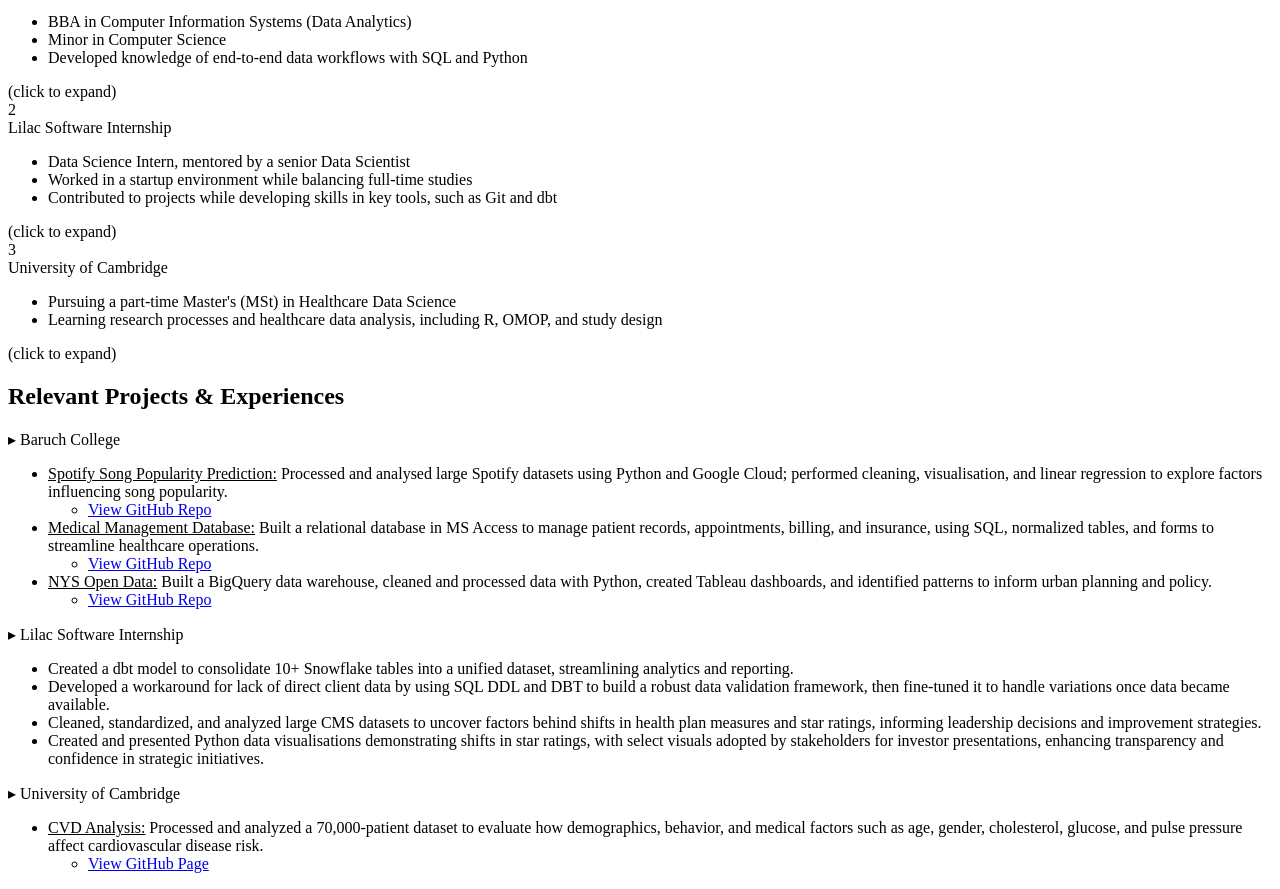
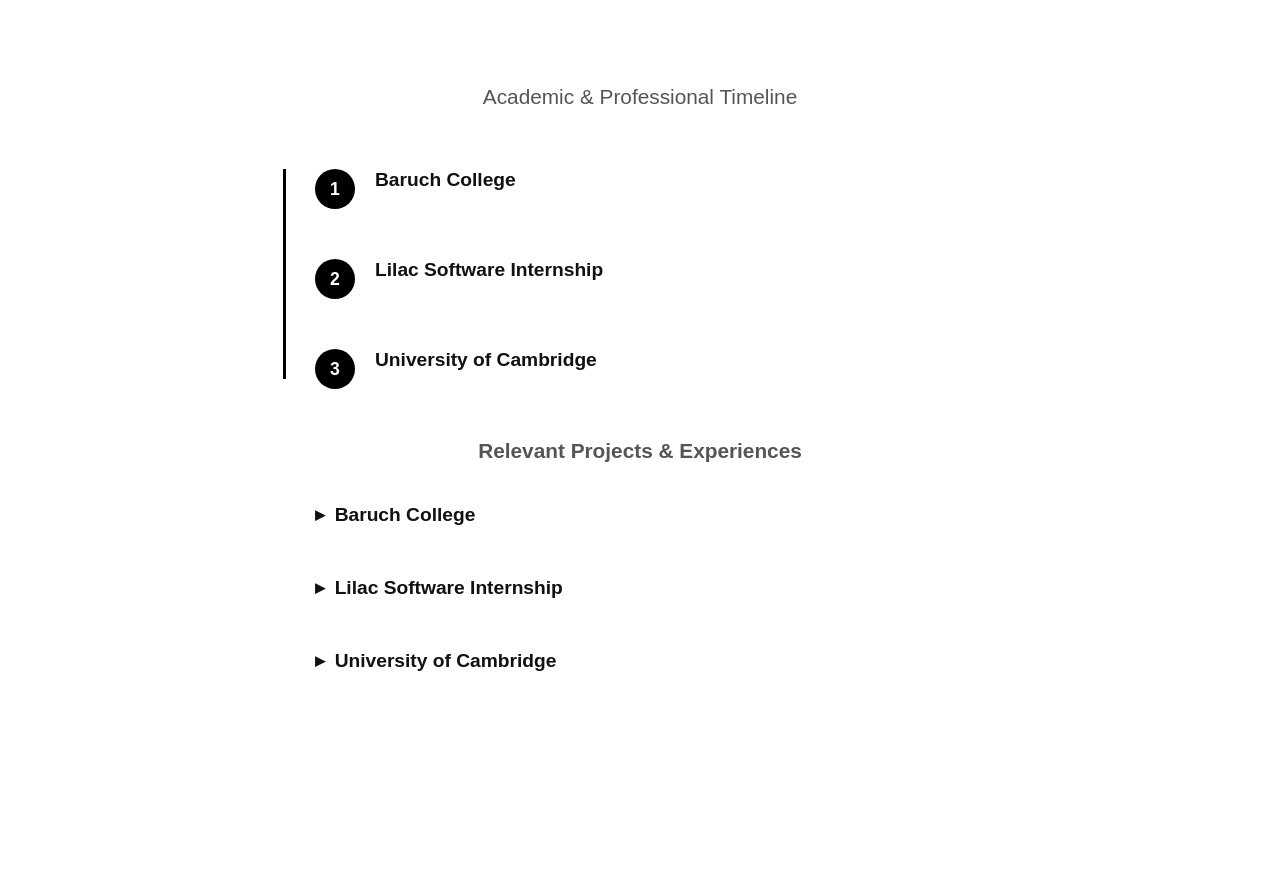
Before and after one commit to MalPatel21/RA_Skills_Presentation, a plain HTML site: page index.html in a window 1280 px wide. Shown: the part 123-1012 px from the top of the page. After the commit the page ends 895 px from the top, so only its background shows below. Drawn offline with Linux system fonts and the light colour scheme.

Commit message:
Update index.html

```diff
--- a/index.html
+++ b/index.html
@@ -1,12 +1,25 @@
+<!DOCTYPE html>
+<html lang="en">
+<head>
+  <meta charset="UTF-8">
+  <meta name="viewport" content="width=device-width, initial-scale=1.0">
+  <title>Malika Patel | Timeline & Projects</title>
+  <link rel="stylesheet" href="style.css">
+</head>
+<body>
+
+  <header>
     <h1>Malika Patel</h1>
     <div class="subtitle">Academic & Professional Timeline</div>
+  </header>
 
+  <!-- ===== TIMELINE SECTION ===== -->
   <div class="timeline">
 
-  <!-- ===== POINT 1: BARUCH ===== -->
-  <div class="timeline-item" onclick="toggleItem(this)">
+    <!-- POINT 1: BARUCH -->
+    <div class="timeline-item">
       <div class="timeline-number">1</div>
-    <div class="timeline-title">Baruch College</div>
+      <div class="timeline-title" onclick="toggleItem(this)">Baruch College</div>
       <div class="timeline-content">
         <ul>
           <li>BBA in Computer Information Systems (Data Analytics)</li>
@@ -14,13 +27,12 @@
           <li>Developed knowledge of end-to-end data workflows with SQL and Python</li>
         </ul>
       </div>
-    <div class="hint">(click to expand)</div>
     </div>
 
-  <!-- ===== POINT 2: INTERNSHIP ===== -->
-  <div class="timeline-item" onclick="toggleItem(this)">
+    <!-- POINT 2: INTERNSHIP -->
+    <div class="timeline-item">
       <div class="timeline-number">2</div>
-    <div class="timeline-title">Lilac Software Internship</div>
+      <div class="timeline-title" onclick="toggleItem(this)">Lilac Software Internship</div>
       <div class="timeline-content">
         <ul>
           <li>Data Science Intern, mentored by a senior Data Scientist</li>
@@ -28,61 +40,49 @@
           <li>Contributed to projects while developing skills in key tools, such as Git and dbt</li>
         </ul>
       </div>
-    <div class="hint">(click to expand)</div>
     </div>
 
-  <!-- ===== POINT 3: CAMBRIDGE ===== -->
-  <div class="timeline-item" onclick="toggleItem(this)">
+    <!-- POINT 3: CAMBRIDGE -->
+    <div class="timeline-item">
       <div class="timeline-number">3</div>
-    <div class="timeline-title">University of Cambridge</div>
+      <div class="timeline-title" onclick="toggleItem(this)">University of Cambridge</div>
       <div class="timeline-content">
         <ul>
           <li>Pursuing a part-time Master's (MSt) in Healthcare Data Science</li>
           <li>Learning research processes and healthcare data analysis, including R, OMOP, and study design</li>
         </ul>
       </div>
-    <div class="hint">(click to expand)</div>
     </div>
 
   </div>
 
-<!-- JAVASCRIPT FUNCTION -->
-<script>
-  function toggleItem(element) {
-    element.classList.toggle("active");
-  }
-</script>
-
-
-  <!-- ===== NEW SECTION ===== -->
-
+  <!-- ===== PROJECTS & EXPERIENCES ===== -->
   <h2 class="section-title">Relevant Projects & Experiences</h2>
 
   <div class="experience-section">
 
-  <!-- ===== Baruch College ===== -->
+    <!-- Baruch College -->
     <div class="experience-item">
       <div class="experience-header" onclick="toggleExperience(this)">
-      <span class="arrow">&#9656;</span> <!-- right arrow -->
+        <span class="arrow">&#9656;</span>
         Baruch College
       </div>
-
       <div class="experience-content">
         <ul>
           <li>
-          <span style="text-decoration: underline;">Spotify Song Popularity Prediction:</span> Processed and analysed large Spotify datasets using Python and Google Cloud; performed cleaning, visualisation, and linear regression to explore factors influencing song popularity.
+            <span class="underline">Spotify Song Popularity Prediction:</span> Processed and analysed large Spotify datasets using Python and Google Cloud; performed cleaning, visualisation, and linear regression.
             <ul>
               <li><a href="https://github.com/MalPatel21/Spotify-Prediction/blob/main/Spotify_Song_Popularity_Prediction.pdf" target="_blank">View GitHub Repo</a></li>
             </ul>
           </li>
           <li>
-          <span style="text-decoration: underline;">Medical Management Database:</span> Built a relational database in MS Access to manage patient records, appointments, billing, and insurance, using SQL, normalized tables, and forms to streamline healthcare operations.
+            <span class="underline">Medical Management Database:</span> Built a relational database in MS Access to manage patient records, appointments, billing, and insurance.
             <ul>
               <li><a href="https://github.com/MalPatel21/Medical_Management_Database/blob/main/Medical_management_database.pdf" target="_blank">View GitHub Repo</a></li>
             </ul>
           </li>
           <li>
-          <span style="text-decoration: underline;">NYS Open Data:</span> Built a BigQuery data warehouse, cleaned and processed data with Python, created Tableau dashboards, and identified patterns to inform urban planning and policy.
+            <span class="underline">NYS Open Data:</span> Built a BigQuery data warehouse, cleaned data with Python, created Tableau dashboards, and identified patterns to inform urban planning.
             <ul>
               <li><a href="https://github.com/MalPatel21/NYS_Open_Data/blob/main/cis4400_group%204_final_.pdf" target="_blank">View GitHub Repo</a></li>
             </ul>
@@ -91,34 +91,32 @@
       </div>
     </div>
 
-  <!-- ===== Lilac Internship ===== -->
+    <!-- Lilac Software Internship -->
     <div class="experience-item">
       <div class="experience-header" onclick="toggleExperience(this)">
         <span class="arrow">&#9656;</span>
         Lilac Software Internship
       </div>
-
       <div class="experience-content">
         <ul>
-        <li>Created a dbt model to consolidate 10+ Snowflake tables into a unified dataset, streamlining analytics and reporting.</li>
-        <li>Developed a workaround for lack of direct client data by using SQL DDL and DBT to build a robust data validation framework, then fine-tuned it to handle variations once data became available.</li>
-        <li>Cleaned, standardized, and analyzed large CMS datasets to uncover factors behind shifts in health plan measures and star ratings, informing leadership decisions and improvement strategies.</li>
-        <li>Created and presented Python data visualisations demonstrating shifts in star ratings, with select visuals adopted by stakeholders for investor presentations, enhancing transparency and confidence in strategic initiatives.</li>
+          <li>Created a dbt model to consolidate 10+ Snowflake tables into a unified dataset.</li>
+          <li>Built a SQL DDL & DBT data validation framework as a workaround for lack of client data, then fine-tuned it when data became available.</li>
+          <li>Cleaned and analyzed large CMS datasets to inform leadership decisions.</li>
+          <li>Presented Python data visualisations, with select visuals adopted for stakeholder presentations.</li>
         </ul>
       </div>
     </div>
 
-  <!-- ===== Cambridge ===== -->
+    <!-- University of Cambridge -->
     <div class="experience-item">
       <div class="experience-header" onclick="toggleExperience(this)">
         <span class="arrow">&#9656;</span>
         University of Cambridge
       </div>
-
       <div class="experience-content">
         <ul>
           <li>
-          <span style="text-decoration: underline;">CVD Analysis:</span> Processed and analyzed a 70,000-patient dataset to evaluate how demographics, behavior, and medical factors such as age, gender, cholesterol, glucose, and pulse pressure affect cardiovascular disease risk.
+            <span class="underline">CVD Analysis:</span> Processed and analyzed a 70,000-patient dataset to evaluate how demographics, behavior, and medical factors affect cardiovascular disease risk.
             <ul>
               <li><a href="https://malpatel21.github.io/CVD-EDA-Project_M1/" target="_blank">View GitHub Page</a></li>
             </ul>
@@ -128,3 +126,7 @@
     </div>
 
   </div>
+
+  <script src="script.js"></script>
+</body>
+</html>
```
Lines whose indentation alone changed are shown as unchanged.
